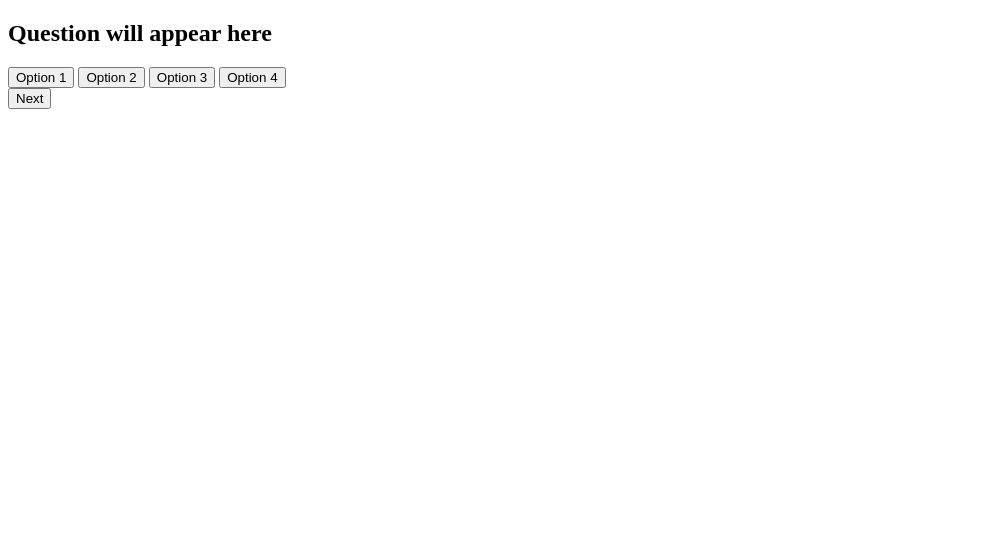
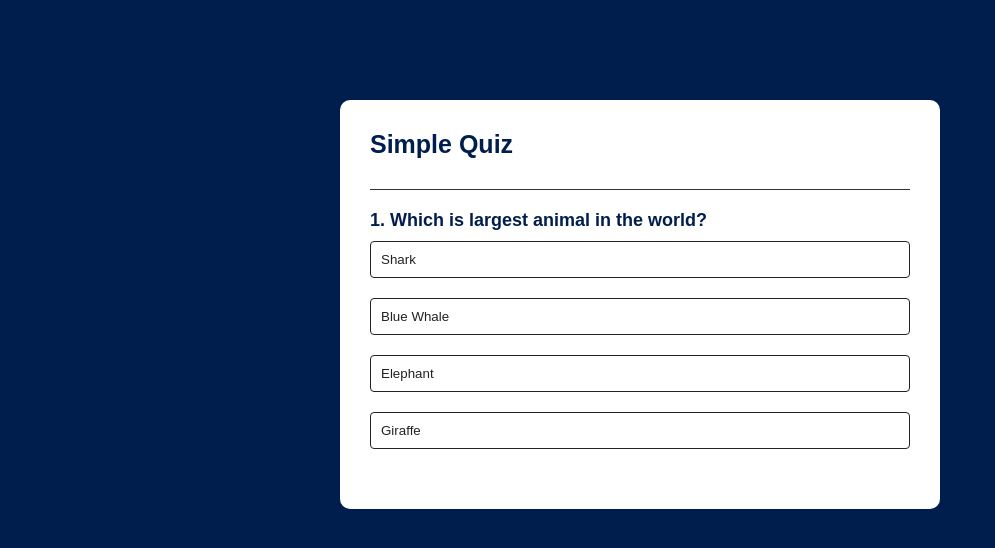
Before and after one commit to intern9090/INTERACTIVE-QUIZ-APPLICATION, a plain HTML site: page index.html in a window 1280 px wide. Shown: the whole page, without its empty margins (0-995 px from the left). Drawn offline with Linux system fonts and the light colour scheme.

Commit message:
Add files via upload

```diff
--- a/index.html
+++ b/index.html
@@ -1,24 +1,23 @@
 <!DOCTYPE html>
 <html lang="en">
 <head>
-  <meta charset="UTF-8">
-  <meta name="viewport" content="width=device-width, initial-scale=1.0">
-  <title>Quiz App</title>
-  <link rel="stylesheet" href="styles.css">
+    <title>Quiz App </title>
+    <link rel="stylesheet" href="style.css">
 </head>
 <body>
-  <div class="quiz-container">
-    <h2 id="question">Question will appear here</h2>
-    <div class="options">
-      <button class="option" onclick="selectAnswer(0)">Option 1</button>
-      <button class="option" onclick="selectAnswer(1)">Option 2</button>
-      <button class="option" onclick="selectAnswer(2)">Option 3</button>
-      <button class="option" onclick="selectAnswer(3)">Option 4</button>
+    <div class="app">
+        <h1>Simple Quiz</h1>
+        <div class="quiz">
+            <h2 id="question">Question goes here</h2>
+            <div id="answer-buttons">
+                <button class="btn">Answer 1</button>
+                <button class="btn">Answer 2</button>
+                <button class="btn">Answer 3</button>
+                <button class="btn">Answer 4</button>
+            </div>
+            <button id="next-btn">Next</button>
+        </div>
     </div>
-    <button id="next-btn" onclick="nextQuestion()">Next</button>
-    <h3 id="score"></h3>
-    <button id="retake-btn" onclick="retakeQuiz()" style="display: none;">Retake Quiz</button>
-  </div>
-  <script src="script.js"></script>
+   <script src="script.js"></script>
 </body>
 </html>
--- /dev/null
+++ b/script.js
@@ -0,0 +1,121 @@
+const questions =[
+    {
+        question: "Which is largest animal in the world?",
+        answers: [
+            { text: "Shark", correct: false},
+            { text: "Blue Whale", correct: true},
+            { text: "Elephant", correct: false},
+            { text: "Giraffe", correct: false},
+        ]
+    },
+    {
+        question: "Which is smallest country in the world?",
+        answers: [
+            { text: "vatican City", correct: true},
+            { text: "Bhutan", correct: false},
+            { text: "Nepal", correct: false},
+            { text: "Shri Lanka", correct: false},
+        ]
+
+    },
+    {
+        question: "Which is largest desert in the world?",
+        answers: [
+            { text: "Kalahari", correct: false},
+            { text: "Gobi", correct: false},
+            { text: "Sahara", correct: false},
+            { text: "Antarctica", correct: true},
+        ]
+    },
+    {
+        question: "Which is smallest continent in the world?",
+        answers: [
+            { text: "Asia", correct: false},
+            { text: "Australia", correct: true},
+            { text: "Arctic", correct: false},
+            { text: "Africa", correct: false},
+        ]
+    }
+];
+const questionElement = document.getElementById("question");
+const answerButtons = document.getElementById("answer-buttons");
+const nextButton = document.getElementById("next-btn");
+
+let currentQuestionIndex = 0;
+let score = 0;
+
+function startQuiz(){
+    currentQuestionIndex = 0;
+    score = 0;
+    nextButton.innerHTML = "Next";
+    showQuestion();
+}
+
+function showQuestion(){
+    resetState();
+    let currentQuestion = questions[currentQuestionIndex];
+    let questionNo = currentQuestionIndex + 1;
+    questionElement.innerHTML = questionNo + ". " + currentQuestion.
+    question;
+
+    currentQuestion.answers.forEach(answer => {
+        const button = document.createElement("button");
+        button.innerHTML = answer.text;
+        button.classList.add("btn");
+        answerButtons.appendChild(button);
+        if(answer.correct){
+            button.dataset.correct = answer.correct;
+        }
+        button.addEventListener("click", selectAnswer);
+    });
+}
+
+function resetState(){
+    nextButton.style.display = "none";
+    while(answerButtons.firstChild){
+        answerButtons.removeChild(answerButtons.firstChild);
+    }
+}
+
+function selectAnswer(e){
+    const selectedBtn = e.target;
+    const isCorrect = selectedBtn.dataset.correct === "true";
+    if(isCorrect){
+        selectedBtn.classList.add("correct");
+        score++;
+    }else{
+        selectedBtn.classList.add("incorrect");
+    }
+    Array.from(answerButtons.children).forEach(button => {
+        if(button.dataset.correct === "true"){
+            button.classList.add("correct");
+        }
+        button.disabled = true;
+    });
+    nextButton.style.display = "block";
+}
+
+function showScore(){
+    resetState();
+    questionElement.innerHTML = `you scored ${score} out of ${questions.length}!` ;
+    nextButton.innerHTML = "Play Again";
+    nextButton.style.display = "block";
+}
+
+function handleNextButton(){
+    currentQuestionIndex++;
+    if(currentQuestionIndex < questions.length){
+        showQuestion();
+    }else{
+        showScore();
+    }
+}
+
+nextButton.addEventListener("click", ()=>{
+    if(currentQuestionIndex < questions.length){
+        handleNextButton();
+    }else{
+        startQuiz();
+    }
+});
+startQuiz();
--- /dev/null
+++ b/style.css
@@ -0,0 +1,71 @@
+*{
+    margin: 0;
+    padding: 0;
+    font-family: 'poppins',sans-serif;
+    box-sizing: border-box;
+}
+body{
+    background: #001e4d;
+}
+.app{
+    background: white;
+    width: 90%;
+    max-width: 600px;
+    margin: 100px auto 0;
+    border-radius: 10px;
+    padding: 30px;
+}
+.app h1{
+    font-size: 25px;
+    color: #001e4d;
+    font-weight: 600;
+    border-bottom: 1px solid #333;
+    padding-bottom: 30px;
+}
+.quiz{
+    padding: 20px 0;
+}
+.quiz h2{
+    font-size: 18px;
+    color: #001e4d;
+    font-weight: 600;
+}
+.btn{
+    background: white;
+    color: #222;
+    font-weight: 500;
+    width: 100%;
+    border: 1px solid #222;
+    padding: 10px;
+    margin: 10px 0;
+    text-align: left;
+    border-radius: 4px;
+    cursor: pointer;
+    transition: all 0.3s;
+}
+.btn:hover:not([disabled]){
+    background: #222;
+    color: #fff;
+
+}
+.btn:disabled{
+    cursor: no-drop;
+}
+#next-btn{
+    background: #001e4d;
+    color: #fff;
+    font-weight: 500;
+    width: 150px;
+    border: 0;
+    padding: 10px;
+    margin: 20px auto 0;
+    border-radius: 4px;
+    cursor: pointer;
+    display: none;
+}
+.correct{
+    background: #9aeabc;
+}
+.incorrect{
+    background: #ff9393;
+}
```
